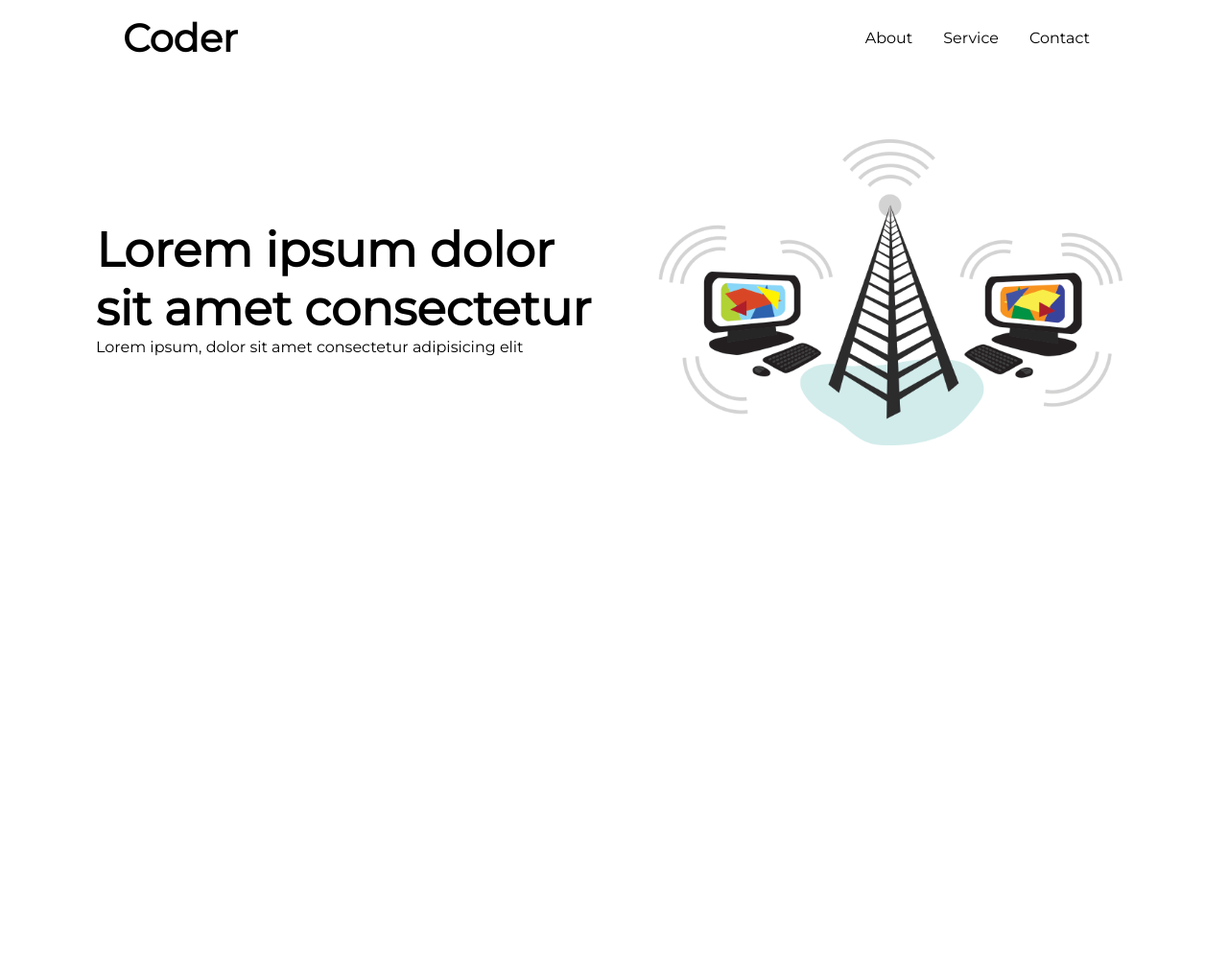
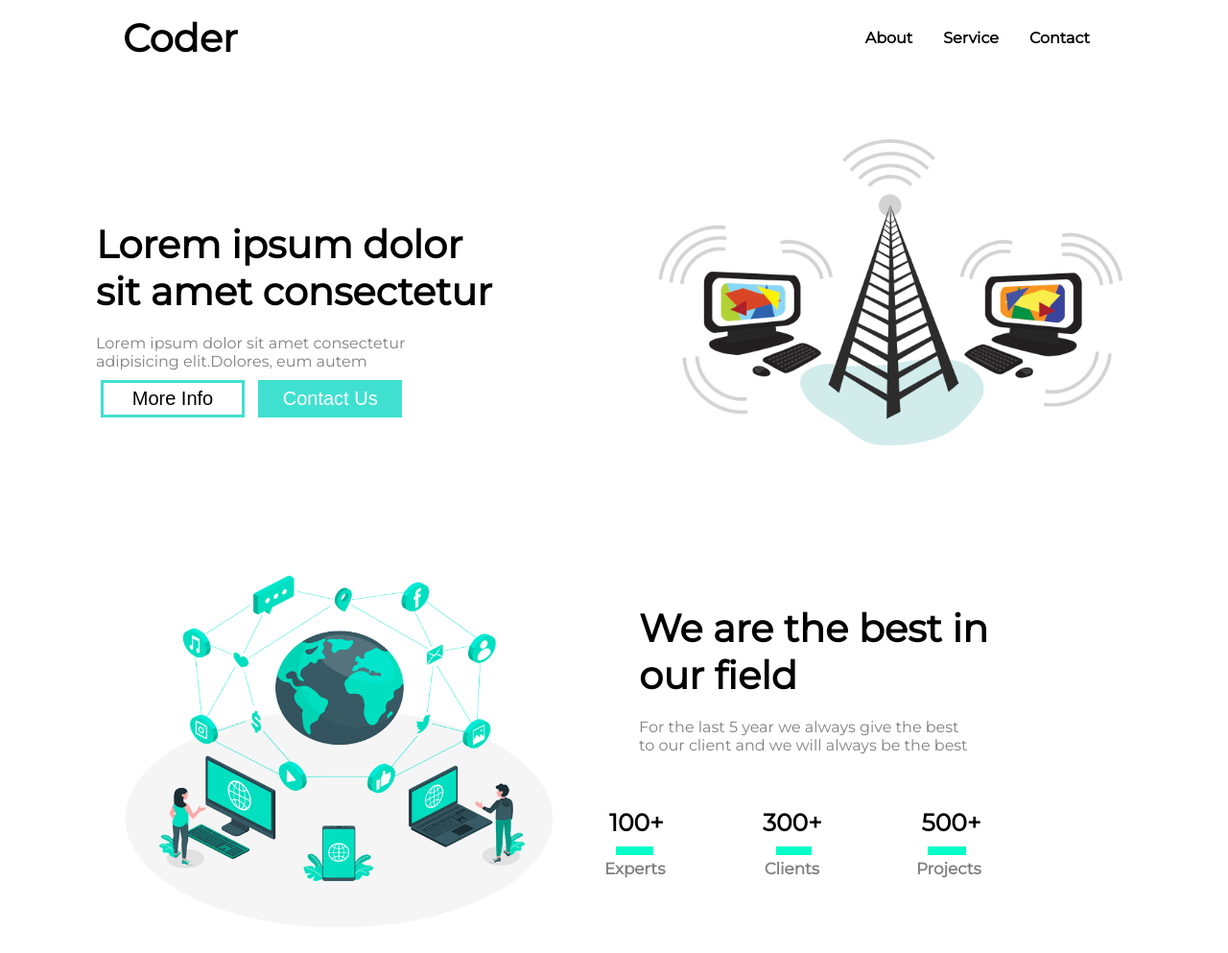
Before and after one commit to Meyzhrl/praktik5, a plain HTML site: page index.html in a window 1280 px wide. Shown: the whole page at 96% size. Before the commit the page ends 800 px from the top, so only its background shows below. Drawn offline with Linux system fonts and the light colour scheme.

Commit message:
membuat about

```diff
--- a/index.html
+++ b/index.html
@@ -18,11 +18,50 @@
             </ul>
         </div>
     </nav>
-    <div class="text-container">
-    <p><b>Lorem ipsum dolor<br>sit amet consectetur</b></p>
-    <p>Lorem ipsum, dolor sit amet consectetur adipisicing elit</br>
-    </div>
-    <img src="landing.png" alt="">
+        <div class="landing">
+        <p><b>Lorem ipsum dolor<br>sit amet consectetur</b></p>
+        <p>Lorem ipsum dolor sit amet consectetur<br>adipisicing elit.Dolores, eum autem</br>
+        <div>
+            <button type="button">More Info</button>
+            <button type="button">Contact Us</button>
+        </div>
+        </div>
+            <img src="landing.png" alt="">
+    <section>
+        <div class="baris 2">
+            <img class="img-2" src="about.png" alt="">
+        </div>
+            <div class="about">
+                <p><b>We are the best in<br>our field</b></p>
+                <p>For the last 5 year we always give the best<br>to our client and we will always be the best</br></p>
+            </div>
+        </div>
+        <div class="parameter">
+            <table class="border">
+                <tr>
+                    <th class="text">
+                        100+
+                        <div id="strip">
+                        <h6 class="name">Experts</h6>
+                    </th>
+                    <td></td>
+                    <th class="text">
+                        300+
+                        <div id="strip">
+                        <h6 class="name">Clients</h6>
+                        </th>
+                    <td></td>
+                    <th class="text">
+                        500+
+                        <div id="strip">
+                        <h6 class="name">Projects</h6>
+                        </th>
+                    <td></td>
 
+                </tr>
+            </table>
+
+        </div>
+    </section>
 </body>
 </html>
--- a/style.css
+++ b/style.css
@@ -36,6 +36,7 @@ nav ul li{
 }
 nav ul li a{
     color:black;
+    font-weight: bolder;
     padding: 0px 16px 0px 16px;
     text-decoration: none;
 }
@@ -45,12 +46,85 @@ img{
     margin-top: 50px;
     margin-right: 100px;
 }
-.text-container{
+.landing{
     position: absolute;
     margin-top: 150px;
     margin-left: 100px;
 }
-.text-container p:nth-child(1){
-    font-size: 50px;
+.landing p:nth-child(1){
+    font-size: 40px;
+    font-weight: bolder;
+}
+.landing p:nth-child(2){
+    margin-top: 20px;
+    color: gray;
+}
+button{
+    width: 150px;
+    margin:10px 5px;
+    font-size: 20px;
+    padding: 5px 0;
+    text-align: center;
+    background: transparent;
+    border: 3px solid turquoise;
+    position: relative;
+    overflow: hidden;
+}
+button:nth-child(2){
+    background-color: turquoise;
+    color: white;
+}
+.about{
+    float: right;
+    padding: 150px;
+    position: relative;
+    margin-top: -500px;
+    margin-right: 100px;
+}
+.about p:nth-child(1){
+    font-size: 40px;
+    font-weight: bolder;
+}
+.about p:nth-child(2){
+    margin-top: 20px;
+    color: gray;
+}
+.img-2 {
+    height: 400px;
+    width: 450px;
+    float: right;
+    margin-top: 500px;
+    margin-left: 50px;
+}
+.parameter{
+    margin-top: -150px;
+    float: right;
+    margin-right: 200px;
+
+}
+.text{
+    font-size: 25px;
+    align-items: center;
     font-weight: bold;
 }
+.border{
+    width: 500px;
+}
+.name{
+    color: gray;
+    margin-top: 10px;
+    margin-left: -15px;
+}
+table tr th{
+    padding-top: 10px;
+    padding-bottom: 100px;
+}
+#strip{
+    margin-left: 60px;
+    margin-top: 10px;
+    width: 20%;
+    height: 3px;
+    border-style: solid;
+    border-color: rgb(0, 255, 200);
+    background-color: rgb(0, 255, 200);
+}
```
